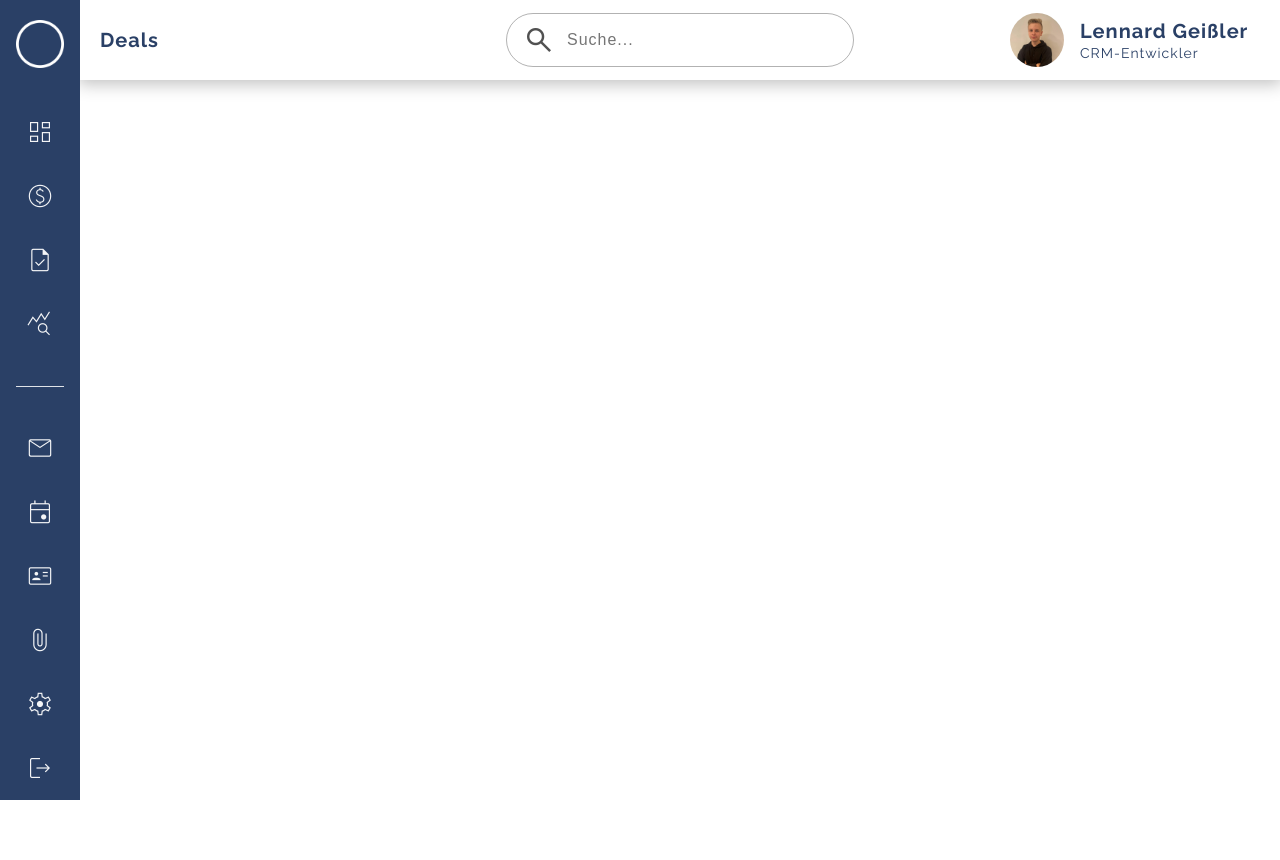
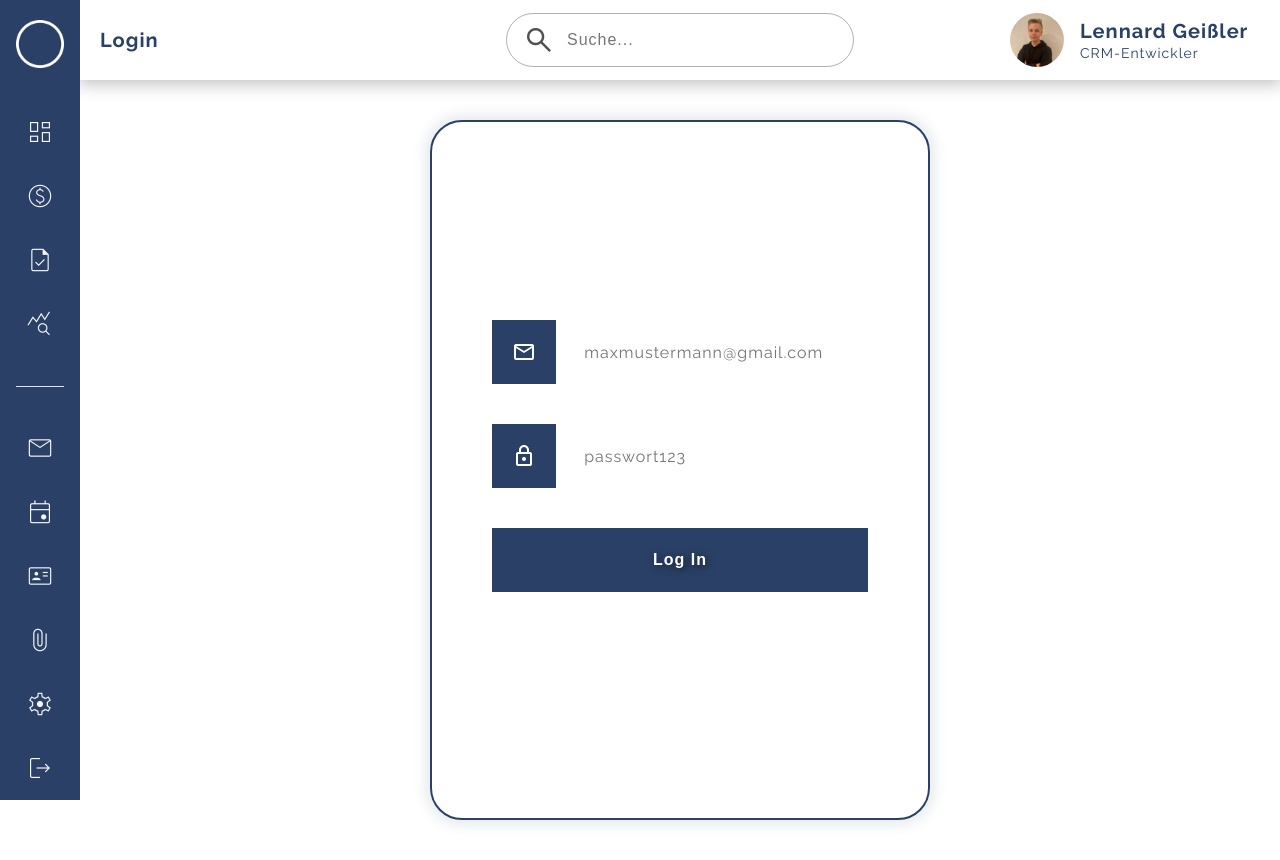
Before and after one commit to LennardGeissler/CRM-System, a React (Vite) app: page /login in a window 1280 px wide. Before the commit the page ends 800 px from the top, so only its background shows below. Built offline with nearby package versions, Linux system fonts and the light colour scheme.

Commit message:
First Changes

```diff
--- a/src/App.tsx
+++ b/src/App.tsx
@@ -3,6 +3,7 @@ import { BrowserRouter as Router, Route, Routes } from 'react-router-dom';
 import Header from "./components/Header.tsx";
 import SideBar from "./components/SideBar.tsx";
 import Deals from "./components/Deals.tsx";
+import Login from "./components/Login.tsx";
 import Dashboard from "./components/Dashboard.tsx";
 import Preloader from "./components/Preloader.tsx";
 import './App.scss';
@@ -26,6 +27,7 @@ function App() {
           <Routes>
             <Route path="/dashboard" element={<Dashboard />}/>
             <Route path="/deals" element={<Deals />} />
+            <Route path="/login" element={<Login />}/>
           </Routes>
         </Router>
       </div>
--- a/src/components/Deals.tsx
+++ b/src/components/Deals.tsx
@@ -4,7 +4,9 @@ import { Customer, Status, statuses } from "../data-card.ts";
 import './Deals.scss';
 
 const Deals = () => {
+    const [view, setView] = useState('board');
     const [cards, setCards] = useState<Customer[]>([]);
+
     const columns = statuses.map((status) => {
         const cardsInColumn = cards.filter((card) => card.status === status);
         return {
@@ -48,31 +50,12 @@ const Deals = () => {
         setCurrentlyHoveringOver(status)
     }
 
-    return (
-        <div className="deals">
-            <div className="options">
-                <div className="change-view">
-                    <button className="board-view">
-                        <span className="material-symbols-outlined">
-                            view_column
-                        </span>
-                    </button>
-                    <button className="list-view">
-                        <span className="material-symbols-outlined">
-                            list
-                        </span>
-                    </button>
-                    <button className="table-view">
-                        <span className="material-symbols-outlined">
-                            view_module
-                        </span>
-                    </button>
-                </div>
+    const changeView = (selectedView: any) => {
+        setView(selectedView);
+    };
 
-                <button className="add-card">
-                    + Deal
-                </button>
-            </div>
+    const showBoardView = () => {
+        return (
             <div className="board">
                 {columns.map(column => (
                     <div onDrop={(e) => handleDrop(e, column.status)} onDragOver={(e) => e.preventDefault()} onDragEnter={() => handleDragEnter(column.status)} className="column">
@@ -85,6 +68,55 @@ const Deals = () => {
                     </div>
                 ))}
             </div>
+        );
+    }
+
+    const showListView = () => {
+        return (
+            <div className="list">
+                {cards.map((card) => (
+                    <Card key={card.id} card={card} updateCard={updateCard} />
+                ))}
+            </div>
+        );
+    }
+
+    const showTableView = () => {
+        return (
+            <div className="table">
+
+            </div>
+        );
+    }
+
+    return (
+        <div className="deals">
+            <div className="options">
+                <div className="change-view">
+                    <button className={view === "board" ? "active" : ""} onClick={() => changeView("board")}>
+                        <span className="material-symbols-outlined">
+                            view_column
+                        </span>
+                    </button>
+                    <button className={view === "list" ? "active" : ""} onClick={() => changeView("list")}>
+                        <span className="material-symbols-outlined">
+                            list
+                        </span>
+                    </button>
+                    <button className={view === "table" ? "active" : ""} onClick={() => changeView("table")}>
+                        <span className="material-symbols-outlined">
+                            view_module
+                        </span>
+                    </button>
+                </div>
+
+                <button className="add-card">
+                    + Deal
+                </button>
+            </div>
+            {view === "board" ? showBoardView() : ""}
+            {view === "list" ? showListView() : ""}
+            {view === "table" ? showTableView() : ""}
         </div>
     );
 }
--- a/src/components/Header.tsx
+++ b/src/components/Header.tsx
@@ -1,8 +1,9 @@
-import React, { useState } from "react";
+import React, { useState, useEffect } from "react";
 import './Header.scss';
 
 const Header = () => {
     const [searchTerm, setSearchTerm] = useState('');
+    const [pathname, setPathname] = useState(window.location.pathname);
 
     const handleInputChange = (event: any) => {
         setSearchTerm(event.target.value);
@@ -14,9 +15,21 @@ const Header = () => {
         console.log('Suche nach:', searchTerm);
     };
 
+    useEffect(() => {
+        const handleLocationChange = () => {
+            setPathname(window.location.pathname);
+        };
+
+        window.addEventListener('popstate', handleLocationChange);
+
+        return () => {
+            window.removeEventListener('popstate', handleLocationChange);
+        };
+    }, []);
+
     return (
         <header>
-            <h1>Deals</h1>
+            <h1>{pathname[1].toUpperCase() + pathname.slice(2)}</h1>
 
             <form className="search-bar" onSubmit={handleSubmit}>
                 <span className="material-symbols-outlined">
--- /dev/null
+++ b/src/components/Login.scss
@@ -0,0 +1,97 @@
+.login {
+    width: 32%;
+    min-width: 500px;
+    max-width: 600px;
+    height: 700px;
+    border-radius: 32px;
+    margin: 5vh auto;
+    background-color: transparent;
+    backdrop-filter: blur(60%);
+    padding: 40px 60px;
+    border: 2px solid rgb(42, 64, 102);
+    box-shadow: 0px 0px 12px 6px rgba($color: rgb(42, 64, 102), $alpha: 0.1);
+
+    h1 {
+        text-align: center;
+        font-size: 40px;
+        margin-bottom: 12px;
+        color: rgba($color: #fff, $alpha: 0.95);
+    }
+
+    p {
+        text-align: center;
+        margin-bottom: 80px;
+        color: rgba($color: #fff, $alpha: 0.95);
+    }
+
+    form {
+        display: block;
+
+        .email,
+        .password {
+            display: flex;
+            justify-content: space-between;
+            align-items: center;
+            margin-bottom: 40px;
+
+            div {
+                width: 64px;
+                height: 64px;
+                display: flex;
+                justify-content: center;
+                align-items: center;
+                background-color: rgb(42, 64, 102);
+                //border-radius: 50%;
+                box-shadow: 0px 0px 12px 2px rgba(255, 255, 255, 0.02);
+
+                img {
+                    width: 40%;
+                    height: 40%;
+                }
+            }
+
+            input {
+                all: unset;
+                box-sizing: border-box;
+                width: 80%;
+                height: 64px;
+                background-color: transparent;
+                //border-radius: 32px;
+                border: 1px solid rgba($color: #fff, $alpha: 0.6);
+                box-shadow: 0px 0px 12px 2px rgba(255, 255, 255, 0.02);
+                padding: 16px;
+                color: rgba($color: #fff, $alpha: 0.4);
+                font-size: 16px;
+            }
+        }
+
+
+        button {
+            width: 100%;
+            height: 64px;
+            background-color: rgb(42, 64, 102);
+            //border-radius: 32px;
+            border: none;
+            font-size: 16px;
+            color: #fff;
+            text-shadow: 2px 2px 8px rgba(0, 0, 0, 0.6);
+            font-weight: 600;
+            letter-spacing: 1px;
+            cursor: pointer;
+
+            &:hover {
+                filter: brightness(0.7);
+                transition: all 0.5s ease;
+            }
+        }
+    }
+
+    .line {
+        width: 100%;
+        height: 1px;
+        background-color: rgba(#fff, 0.6);
+        border-radius: 1px;
+        margin-top: 40px;
+        margin: 40px auto;
+    }
+}
--- /dev/null
+++ b/src/components/Login.tsx
@@ -0,0 +1,88 @@
+import React, { useState } from "react";
+import "./Login.scss";
+
+const Login = () => {
+    const [loggedIn, setLoggedIn] = useState(false)
+    const [submitted, setSubmitted] = useState(false);
+    const [emailInput, setEmailInput] = useState('');
+    const [isEmail, setIsEmail] = useState(false);
+    const [passwordInput, setPasswordInput] = useState('');
+    const [isPassword, setIsPassword] = useState(false);
+
+    const handleClick = async (e: any) => {
+        e.preventDefault();
+        setSubmitted(true);
+        try {
+            const response = await fetch('http://localhost:3001', {
+                method: 'POST',
+                headers: {
+                    'Content-Type': 'application/json',
+                },
+                body: JSON.stringify({
+                    email: emailInput,
+                    password: passwordInput,
+                }),
+            });
+
+            const data = await response.json();
+
+            if (data.success) {
+                setLoggedIn(true);
+            } else {
+                setIsEmail(false);
+                setIsPassword(false);
+                setSubmitted(true);
+            }
+        } catch (error) {
+            console.error('Error during login:', error);
+        }
+
+    }
+
+    const handleEmailInput = (e: any) => {
+        setEmailInput(e.target.value);
+    }
+
+    const handlePasswordInput = (e: any) => {
+        setPasswordInput(e.target.value);
+    }
+
+    return (
+        <div>
+            {!loggedIn ?
+                <section className="login">
+                    <h1>Welcome back!</h1>
+                    <p>Log in to your account to continue</p>
+                    <form action="">
+                        <div className="email">
+                            <div>
+                                <span className="material-symbols-outlined">
+                                    mail
+                                </span>
+                            </div>
+                            <input type="email" name="email" id="email" placeholder="maxmustermann@gmail.com" onChange={handleEmailInput} value={emailInput} style={{ border: (submitted && !isEmail) ? '1px solid red' : (submitted && isEmail) ? '1px solid green' : '' }} />
+                        </div>
+
+                        <div className="password">
+                            <div>
+                                <span className="material-symbols-outlined">
+                                    lock
+                                </span>
+                            </div>
+                            <input type="password" name="password" id="password" placeholder="passwort123" onChange={handlePasswordInput} value={passwordInput} style={{ border: (submitted && !isPassword) ? '1px solid red' : (submitted && isPassword) ? '1px solid green' : '' }} />
+                        </div>
+
+                        <button onClick={handleClick} type="button">Log In</button>
+                        {submitted && !isEmail ? <span style={{ display: "block", marginTop: 10 }}>Invalid email!</span> : ''}
+                        {submitted && !isPassword ? <span style={{ display: "block", marginTop: 10 }}>Invalid password!</span> : ''}
+                    </form>
+
+                    <div className="line"></div>
+
+
+                </section> : location.href = "/account"}
+        </div>
+    );
+}
+
+export default Login;
```
Also changed, not shown: server.cjs (added, +27 -0 lines), 1 other file (tests, documents, lock files or other folders).
